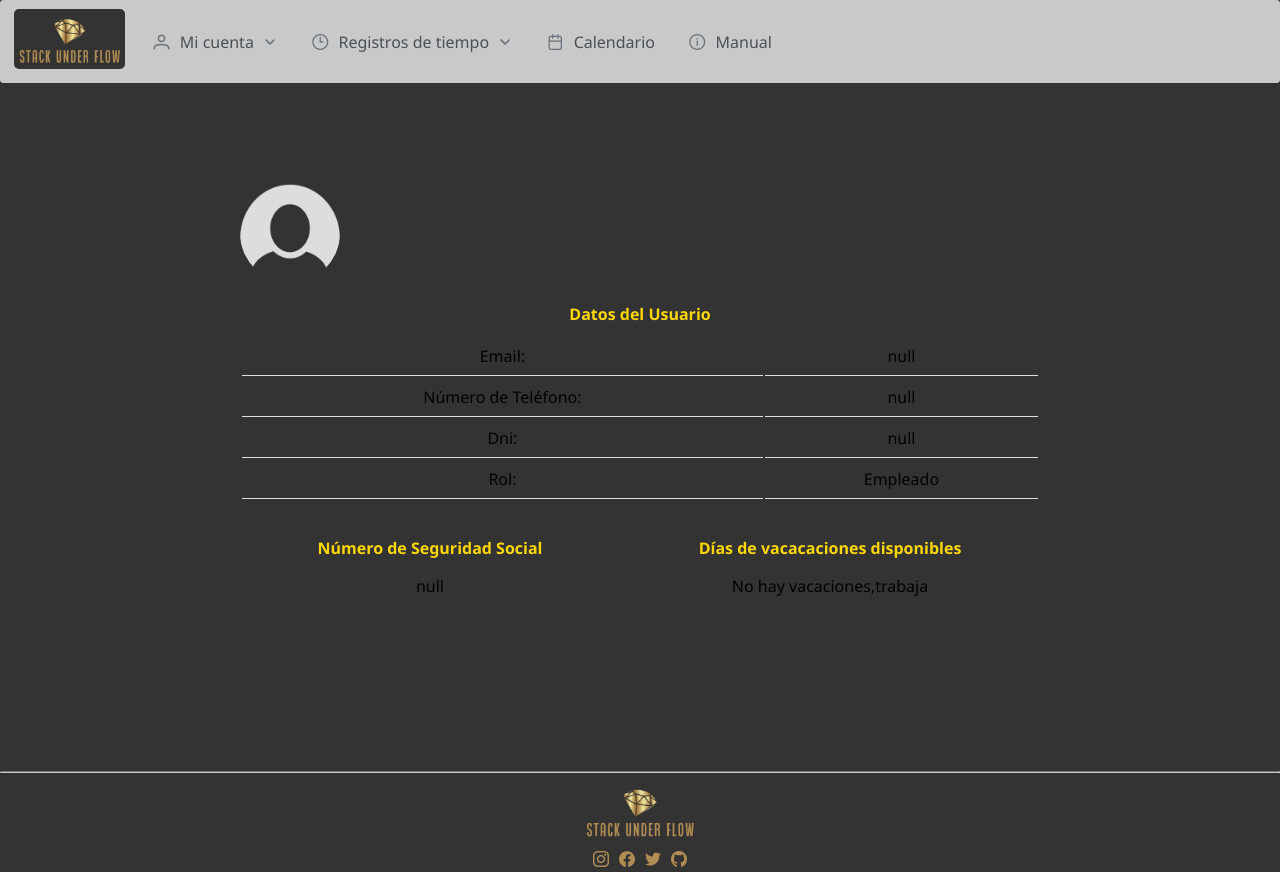
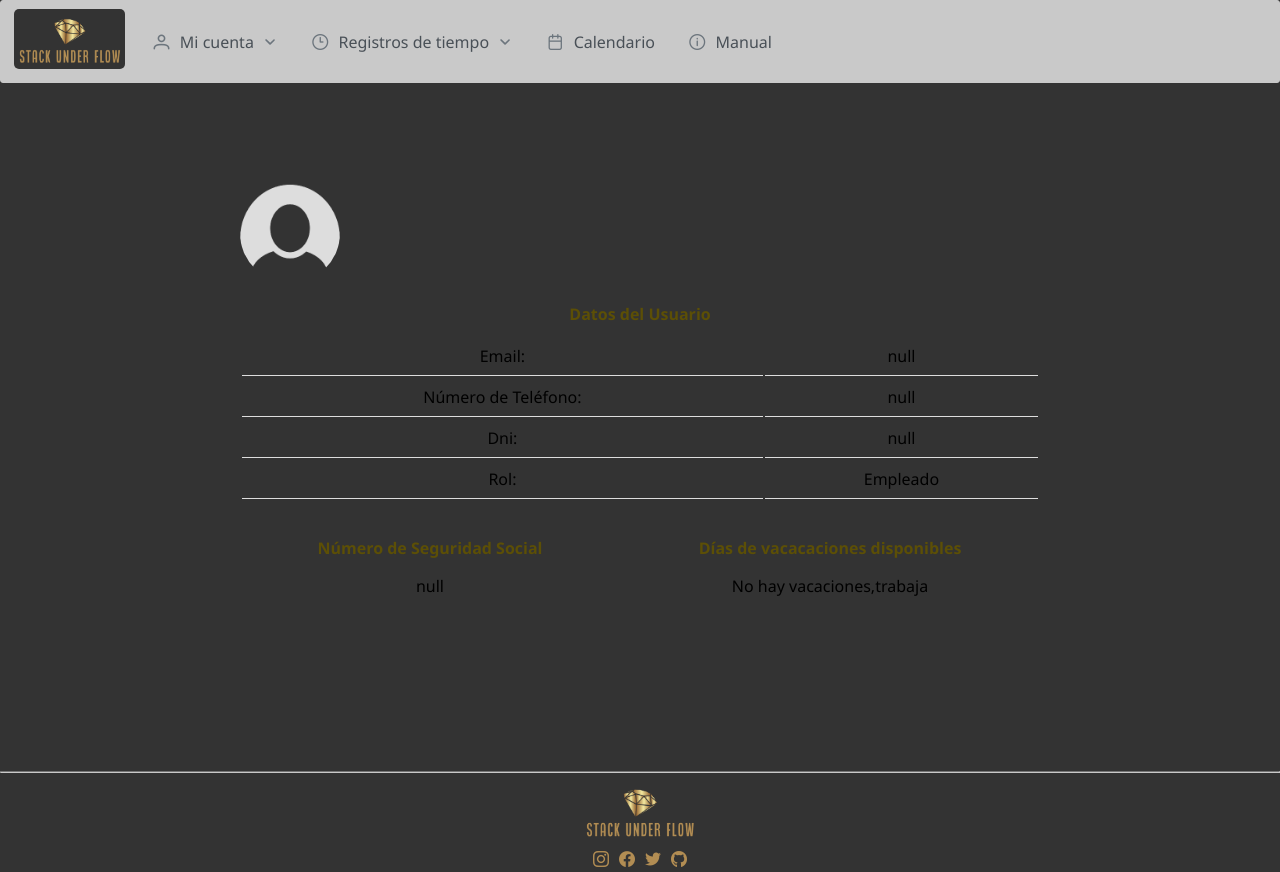
Before and after one commit to SyTW2324/E02, a Vue app in the folder labRecApp/frontend/: page /profile in a window 1280 px wide. Built offline with nearby package versions, Linux system fonts and the light colour scheme.

Commit message:
Se cambia el color del texto a dorado

```diff
--- a/labRecApp/frontend/src/styles/userProfile_style.css
+++ b/labRecApp/frontend/src/styles/userProfile_style.css
@@ -56,5 +56,5 @@
 }
 
 .golden-text {
-    color: gold;
+    color: rgb(92, 79, 6);
 }
```
